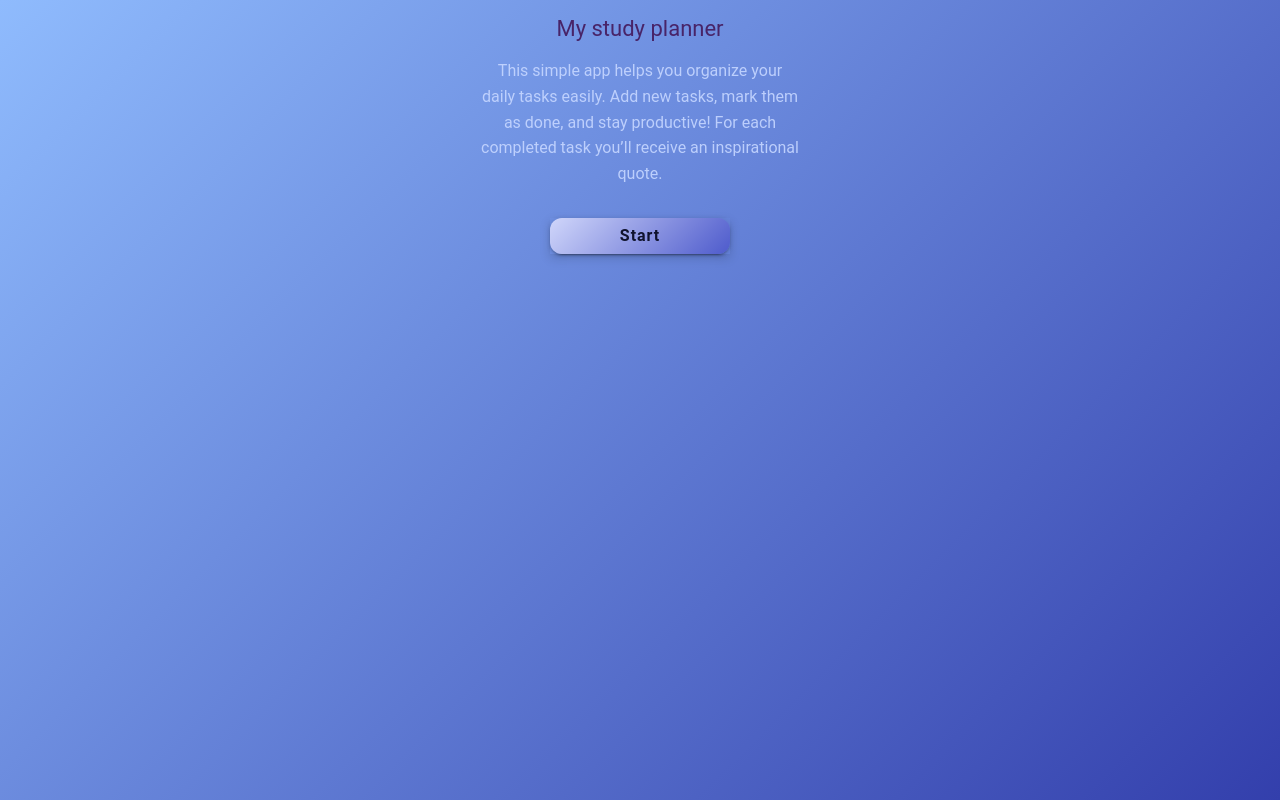
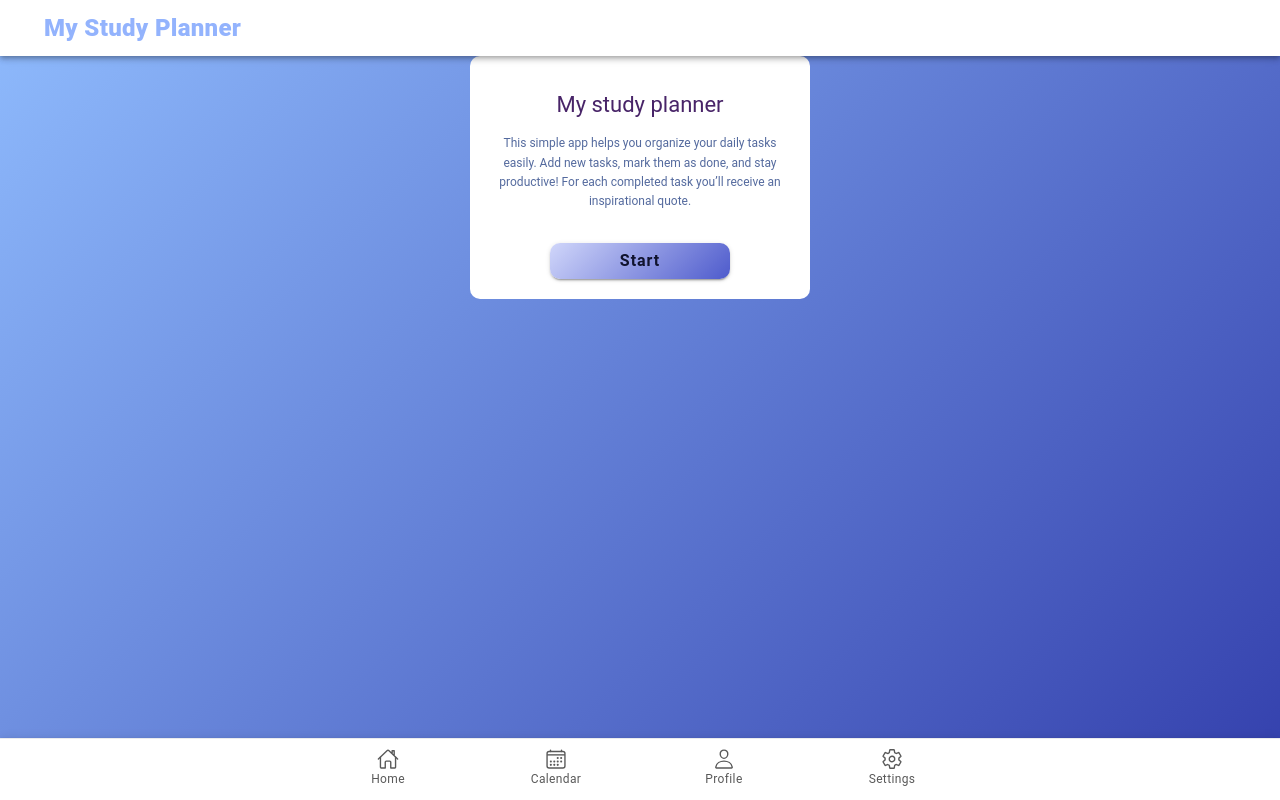
Before and after one commit to GoldenAkaza/MobileLabwork4-Team1, a React (Vite) app: page /welcome in a window 1280 px wide. Built offline with nearby package versions, Linux system fonts and the light colour scheme; no server answers.

Commit message:
css muutoksia

```diff
--- a/src/pages/Tasks.css
+++ b/src/pages/Tasks.css
@@ -9,7 +9,7 @@
   box-shadow: none;
   max-width: 340px;
   margin: 0px auto;
-  margin-bottom: 20px;
+  margin-bottom: 100px;
   text-align: center;
   border-radius: 10px;
   color: #546a9e;
@@ -30,14 +30,14 @@ ion-toolbar.custom-header {
 }
 
 
-/* ? Janinan css:stä */
+/* ? */
 ion-header, ion-toolbar {
     --background-color: white;
     --border-width: 0;
     --box-shadow: none;
 }
 
-/* ? Janinan css:stä*/
+/* ? */
 ion-toolbar {
   --align-items: center;
 }
@@ -69,7 +69,7 @@ ion-toolbar ion-button {
   border-radius: 8px;
   background: linear-gradient(135deg, #fcfcfd, #b1c5fc);
   padding: 10px;
-  height: 160px;
+  height: 170px;
   display: flex;
   margin: 10px;
   margin-bottom: -60px;
@@ -135,11 +135,29 @@ ion-datetime {
 .btn-round {
     color: #546a9e;
     margin: 10px;
+    --background: white;
+  --color: #10132e;
+  --border-radius: 10px;
+  font-weight: 600;
+  font-size: 0.75rem;
+  text-transform: none;
+  transition: all 0.3s ease;
+  width: 120px;
+  margin: 0 auto;
 }
 
 .btn-round2 {
-    color: black;
+    color: rgb(255, 255, 255);
     margin: 10px;
+    --background: linear-gradient(135deg, #d0d6fa, #4e5bcc);
+  --color: #10132e;
+  --border-radius: 10px;
+  font-weight: 600;
+  font-size: 0.75rem;
+  text-transform: none;
+  transition: all 0.3s ease;
+  width: 120px;
+  margin: 0 auto;
 }
 
 .task-list {
@@ -196,7 +214,7 @@ ion-checkbox {
 .quote-image-placeholder {
   width: 80px;
   height: 80px;
-  background-color: #dce6f2; /* Harmahtava laatikko */
+  background-color: #dce6f2;
   border-radius: 4px;
   flex-shrink: 0;
   margin-right: 15px;
--- a/src/pages/Welcome.css
+++ b/src/pages/Welcome.css
@@ -10,7 +10,14 @@
 .welcome-content {
   max-width: 340px;
   margin: 0 auto;
+  margin-top: 40px;
+  padding: 20px;
   text-align: center;
+}
+
+ion-toolbar.custom-header {
+  --background: #ffffff;
+  font-weight: bold;
 }
 
 .welcome-content h1 {
@@ -27,9 +34,9 @@
 }
 
 .welcome-content p {
-  font-size: 1rem;
+  font-size: 0.75rem;
   line-height: 1.6;
-  color: rgba(197, 214, 255, 0.9);
+  color: #546a9e;
   margin: 0 auto 2rem;
   max-width: 320px;
 }
@@ -37,12 +44,11 @@
 .start-button {
   --background: linear-gradient(135deg, #d0d6fa, #4e5bcc);
   --color: #10132e;
-  --border-radius: 12px;
+  --border-radius: 10px;
   font-weight: 600;
   font-size: 1rem;
   text-transform: none;
   transition: all 0.3s ease;
-  box-shadow: 0 4px 10px rgba(0, 0, 0, 0.15);
   width: 180px;
   margin: 0 auto;
 }
--- a/src/pages/Welcome.tsx
+++ b/src/pages/Welcome.tsx
@@ -1,6 +1,13 @@
 import React from 'react';
-import { IonPage, IonContent, IonButton } from '@ionic/react';
+import { IonPage, IonContent, IonButton,IonHeader, IonToolbar, IonButtons, IonTitle, IonFooter, IonTabBar, IonTabButton, IonIcon, IonLabel } from '@ionic/react';
 import { useHistory } from 'react-router-dom';
+import {
+  homeOutline,
+  calendarOutline,
+  personOutline,
+  settingsOutline
+} from 'ionicons/icons';
+import './Tasks.css';
 import './Welcome.css';
 
 const Welcome: React.FC = () => {
@@ -12,6 +19,18 @@ const Welcome: React.FC = () => {
 
   return (
     <IonPage>
+
+        <IonHeader>
+            <IonToolbar className= "custom-header">
+                <IonButtons slot="start">
+                    <IonButton fill="clear">
+                    </IonButton>
+                  </IonButtons>
+                <IonTitle>My Study Planner</IonTitle>
+            </IonToolbar>
+        </IonHeader>
+
+
       <IonContent fullscreen className="welcome-container">
         <div className="welcome-content">
           <h3>My study planner</h3>
@@ -26,6 +45,28 @@ const Welcome: React.FC = () => {
           </IonButton>
         </div>
       </IonContent>
+
+      <IonFooter>
+            <IonTabBar slot="bottom">
+                <IonTabButton tab="home" href="/home">
+                  <IonIcon icon={homeOutline} />
+                  <IonLabel>Home</IonLabel>
+                </IonTabButton>
+                <IonTabButton tab="calendar" href="/calendar">
+                  <IonIcon icon={calendarOutline} />
+                  <IonLabel>Calendar</IonLabel>
+                </IonTabButton>
+                <IonTabButton tab="profile" href="/profile">
+                  <IonIcon icon={personOutline} />
+                  <IonLabel>Profile</IonLabel>
+                </IonTabButton>
+                <IonTabButton tab="settings" href="/settings">
+                  <IonIcon icon={settingsOutline} />
+                  <IonLabel>Settings</IonLabel>
+                </IonTabButton>
+            </IonTabBar>
+        </IonFooter>
+
     </IonPage>
   );
 };
```
